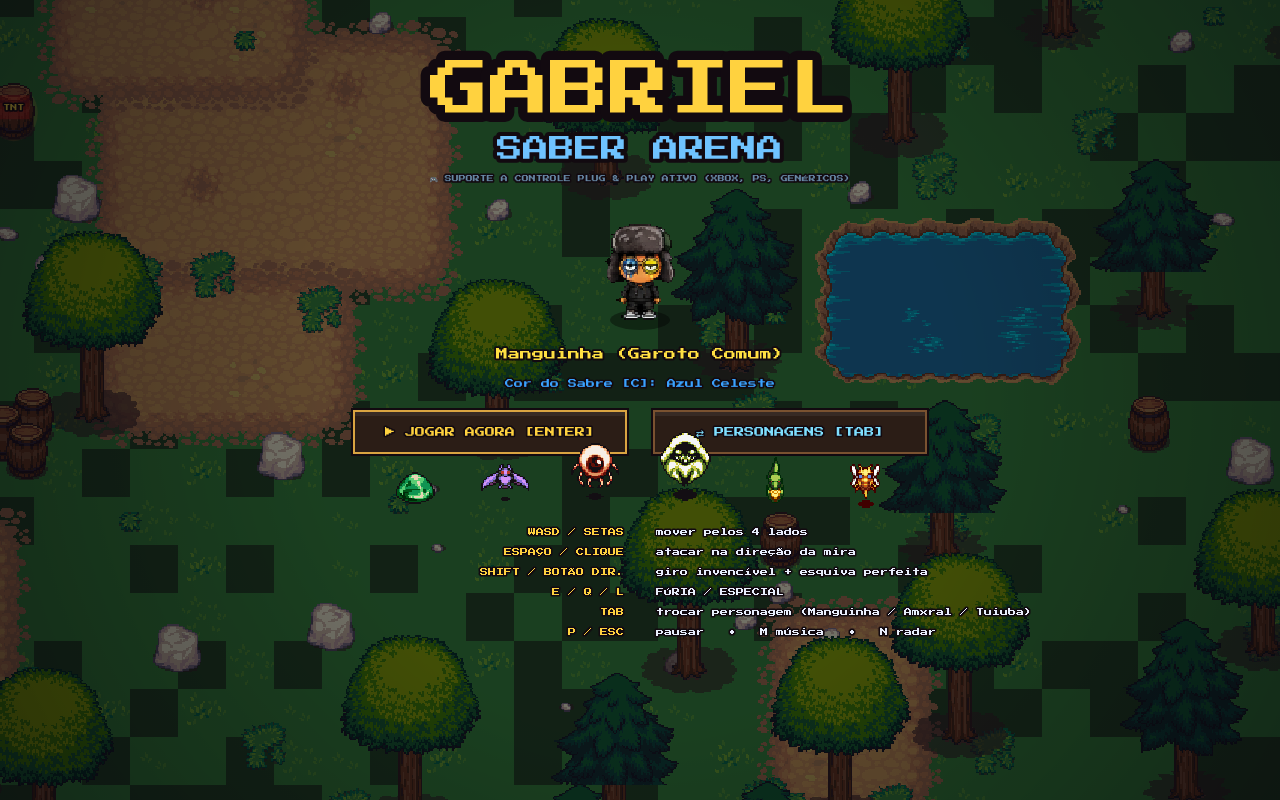
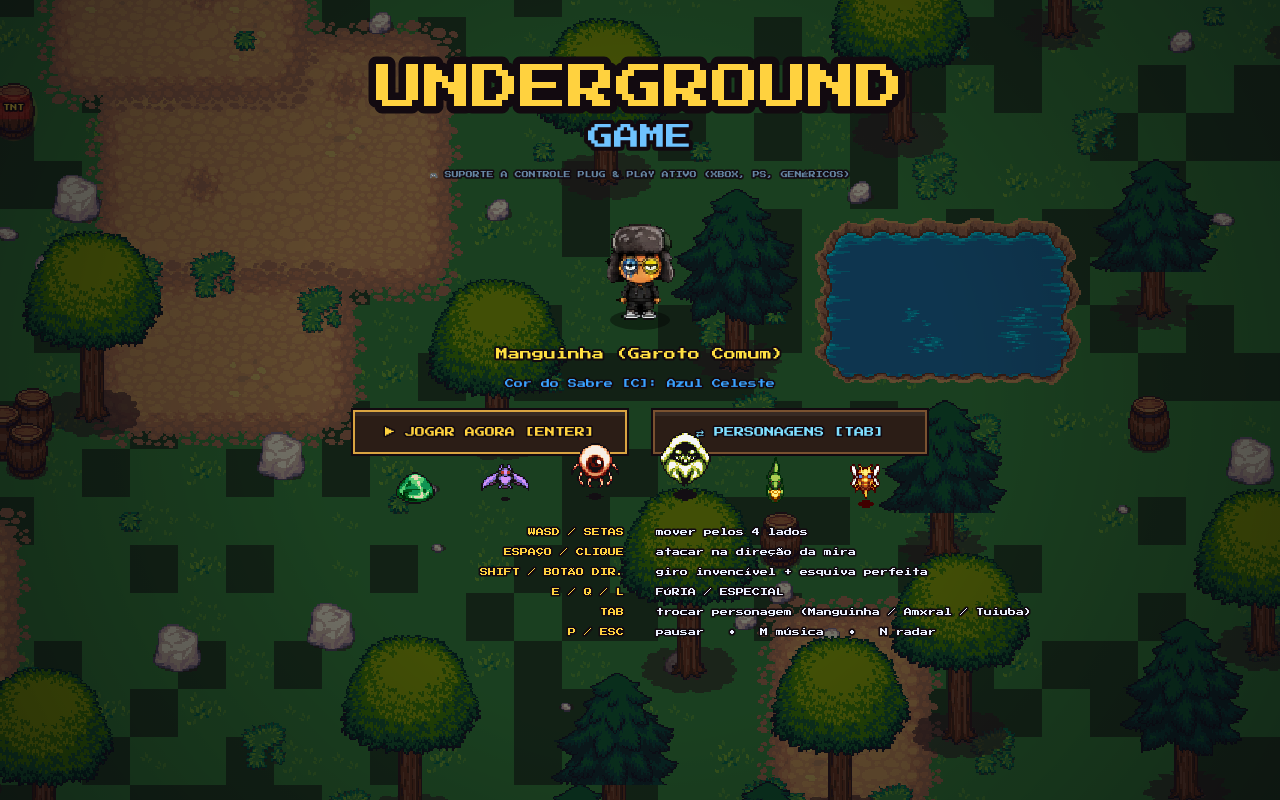
Before and after one commit to GabrielCleto/-UnderGame, a plain HTML site: page index.html in a window 1280 px wide. Drawn offline with Linux system fonts and the light colour scheme.

Commit message:
chore: alterar titulo do jogo para Underground Game

```diff
--- a/game.js
+++ b/game.js
@@ -1,5 +1,5 @@
 // =====================================================================
-//  GABRIEL: SABER ARENA  —  Ação Roguelite Top-Down no Navegador
+//  UNDERGROUND GAME  —  Ação Roguelite Top-Down no Navegador
 //  Personagens: Manguinha, Amxral e Tuiuba
 // =====================================================================
 const canvas = document.getElementById('game');
@@ -2958,8 +2958,8 @@ let menuPlayRect = null, menuCharRect = null;
 function drawMenu() {
   overlay(0.52);
   const t = performance.now() / 1000;
-  txt('GABRIEL', W / 2, H * 0.15, Math.min(60, W / 12), '#ffd23f');
-  txt('SABER ARENA', W / 2, H * 0.15 + 42, Math.min(26, W / 28), '#6fc3ff');
+  txt('UNDERGROUND', W / 2, H * 0.14, Math.min(48, W / 14), '#ffd23f');
+  txt('GAME', W / 2, H * 0.14 + 38, Math.min(26, W / 26), '#6fc3ff');
 
   const curChar = CHARACTERS[selectedCharIndex];
   const fr = curChar.anim.idle;
@@ -2970,9 +2970,9 @@ function drawMenu() {
 
   const gp = gamepadInfo.connected;
   if (gp) {
-    txt('🎮 ' + gamepadInfo.toastName.toUpperCase() + ' CONECTADO!', W / 2, H * 0.15 + 62, 8, '#4fe3ff');
+    txt('🎮 ' + gamepadInfo.toastName.toUpperCase() + ' CONECTADO!', W / 2, H * 0.14 + 66, 8, '#4fe3ff');
   } else {
-    txt('🎮 SUPORTE A CONTROLE PLUG & PLAY ATIVO (XBOX, PS, GENÉRICOS)', W / 2, H * 0.15 + 62, 7, '#6788a5');
+    txt('🎮 SUPORTE A CONTROLE PLUG & PLAY ATIVO (XBOX, PS, GENÉRICOS)', W / 2, H * 0.14 + 66, 7, '#6788a5');
   }
 
   if (curChar.weaponType === 'saber') {
--- a/index.html
+++ b/index.html
@@ -3,7 +3,7 @@
 <head>
   <meta charset="UTF-8" />
   <meta name="viewport" content="width=device-width, initial-scale=1.0" />
-  <title>Gabriel: Saber Arena</title>
+  <title>Underground Game</title>
   <link rel="stylesheet" href="style.css" />
 </head>
 <body>
```
Also changed, not shown: 1 other file.
